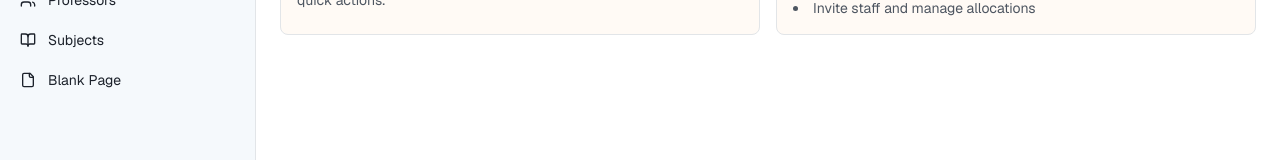
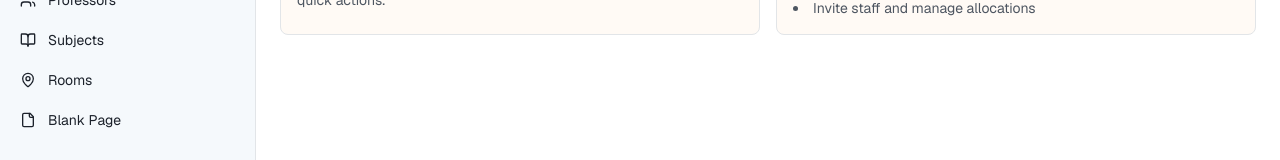
Before and after one commit to Aditya81018/smart-schedule, a Next.js app: page /home in a window 1280 px wide. Shown: the part 171-331 px from the top of the page. Built offline with nearby package versions, Linux system fonts and the light colour scheme.

Commit message:
Insert Rooms nav item
cgen-4eccb4f733704b038b55c4d6d6ffabc8

```diff
--- a/components/app-sidebar.tsx
+++ b/components/app-sidebar.tsx
@@ -25,6 +25,7 @@ export function AppSidebar() {
     { href: "/home/about", label: "About College", icon: Info },
     { href: "/home/professors", label: "Professors", icon: Users },
     { href: "/home/subjects", label: "Subjects", icon: BookOpen },
+    { href: "/home/rooms", label: "Rooms", icon: MapPin },
     { href: "/home/blank", label: "Blank Page", icon: File },
   ]
 
```
